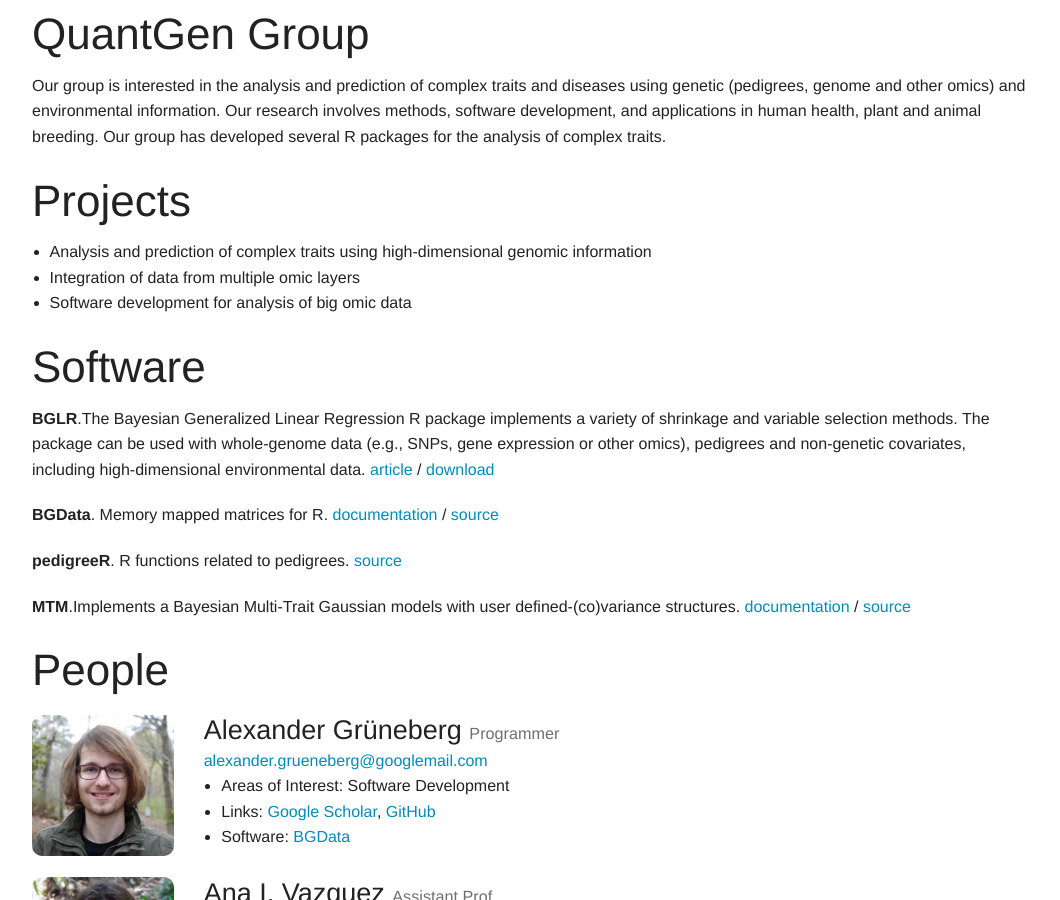
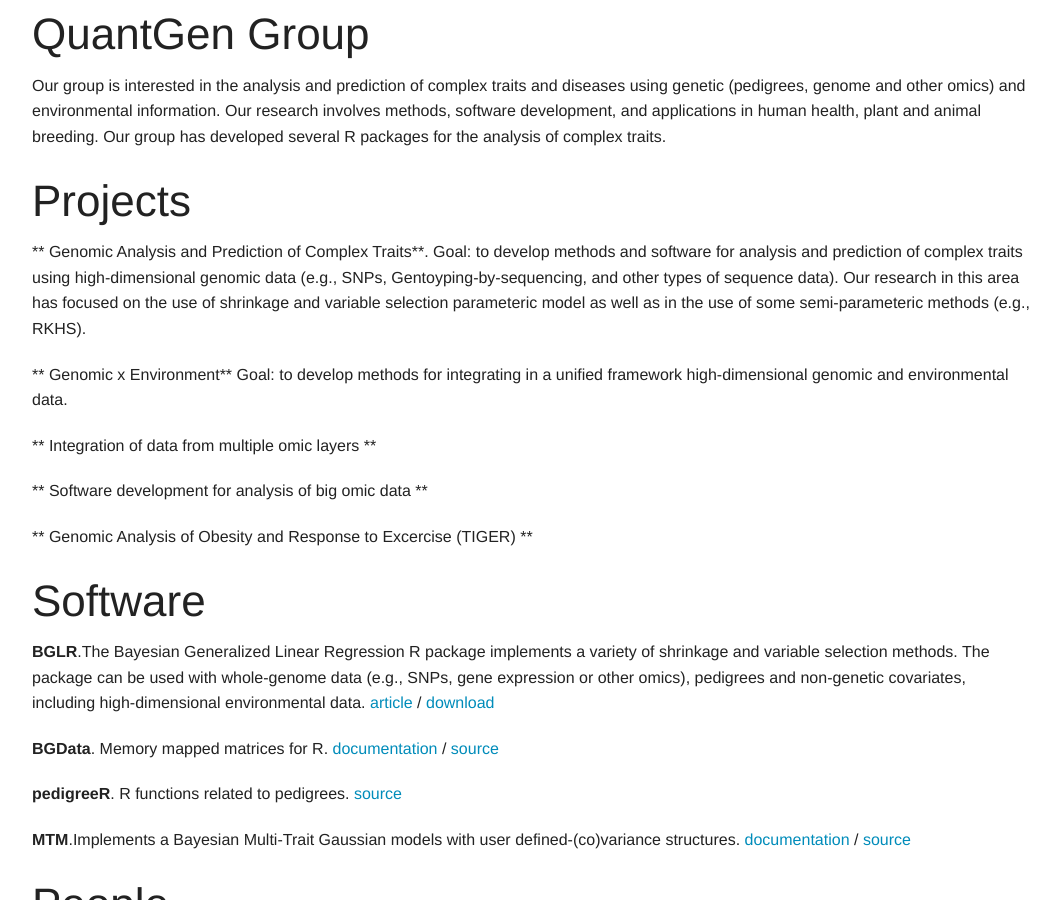
Before and after one commit to QuantGen/quantgen.github.io, a Jekyll site: the page built from index.md, in a window 1280 px wide and 900 px high. Shown: the whole window, without its empty margins (108-1168 px from the left). Built offline with Jekyll 4.4.1, drawn with Linux system fonts in a browser that asks for light colours.

Commit message:
Did several edits and additions

```diff
--- a/index.md
+++ b/index.md
@@ -3,20 +3,26 @@ layout: default
 ---
 
 QuantGen Group
-==============
+==================
 
 Our group is interested in the analysis and prediction of complex traits and diseases using genetic (pedigrees, genome and other omics) and environmental information. Our research involves methods, software development, and applications in human health, plant and animal breeding. Our group has developed several R packages for the analysis of complex traits.
 
 Projects
-==============
+==================
 
-- Analysis and prediction of complex traits using high-dimensional genomic information
-- Integration of data from multiple omic layers
-- Software development for analysis of big omic data
+** Genomic Analysis and Prediction of Complex Traits**. Goal: to develop methods and software for analysis and prediction of complex traits using high-dimensional genomic data (e.g., SNPs, Gentoyping-by-sequencing, and other types of sequence data). Our research in this area has focused on the use of shrinkage and variable selection parameteric model as well as in the use of some semi-parameteric methods (e.g., RKHS).
+
+** Genomic x Environment** Goal: to develop methods for integrating in a unified framework high-dimensional genomic and environmental data.
+
+** Integration of data from multiple omic layers **
+
+** Software development for analysis of big omic data **
+
+** Genomic Analysis of Obesity and Response to Excercise (TIGER) **
 
 
 Software
-==============
+==================
 
 **BGLR**.The Bayesian Generalized Linear Regression R package implements a variety of shrinkage and variable selection methods. The package can be used with whole-genome data (e.g., SNPs, gene expression or other omics), pedigrees and non-genetic covariates, including high-dimensional environmental data. [article](http://www.genetics.org/content/198/2/483.full.pdf+html) /      [download](http://cran.r-project.org/web/packages/BGLR/index.html)
 
```
